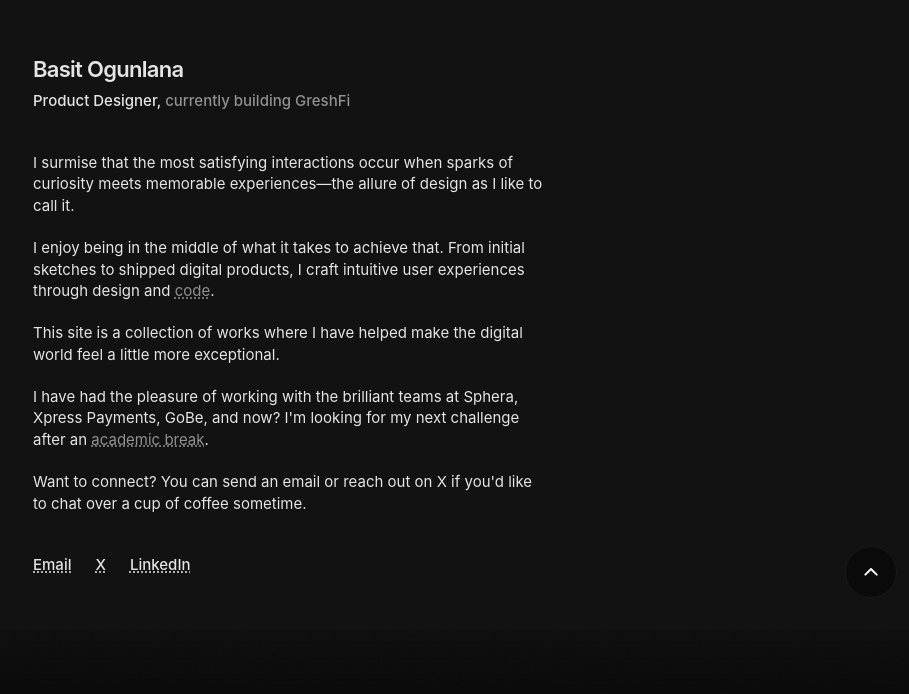
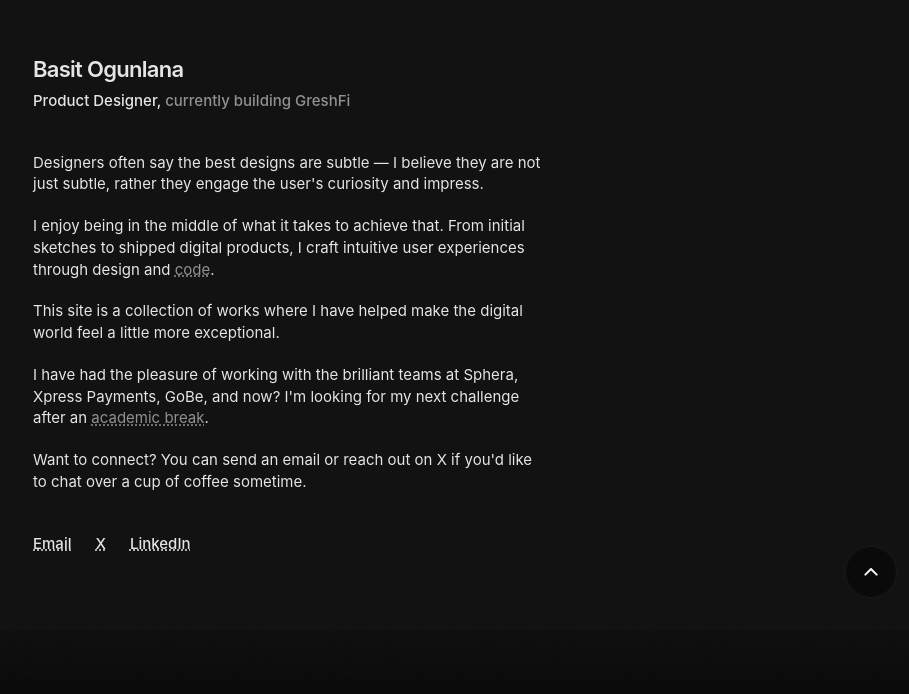
Before and after one commit to the-abdulbasit/BasitOgunlanasPortfolio, a React (Vite) app: page / in a window 1280 px wide. Shown: the part 106-800 px from the top of the page, without its empty margins (351-1260 px from the left). Built offline with nearby package versions, Linux system fonts and the light colour scheme.

Commit message:
Update AboutSection.tsx

```diff
--- a/src/imports/AboutSection.tsx
+++ b/src/imports/AboutSection.tsx
@@ -21,7 +21,7 @@ function About() {
 
   return (
     <div className="content-stretch flex flex-col font-['Inter',sans-serif] font-normal gap-[20px] items-start not-italic relative shrink-0 text-[#e5e5e5] text-[15px] w-full" data-name="About">
-      <p className="leading-[1.45] relative shrink-0 w-full">I surmise that the most satisfying interactions occur when sparks of curiosity meets memorable experiences—the allure of design as I like to call it.</p>
+      <p className="leading-[1.45] relative shrink-0 w-full">Designers often say the best designs are subtle — I believe they are not just subtle, rather they engage the user's curiosity and impress.</p>
       <div className="leading-[1.45] relative shrink-0 w-full">
         <span>I enjoy being in the middle of what it takes to achieve that. From initial sketches to shipped digital products, I craft intuitive user experiences through design and </span>
         <span
```
